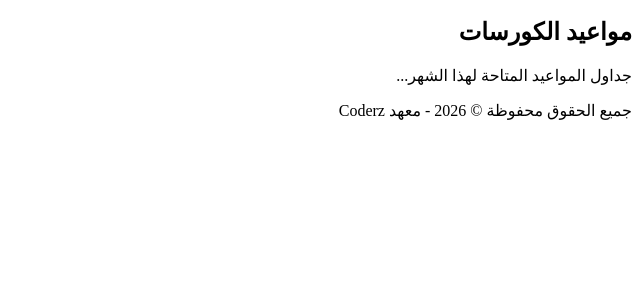
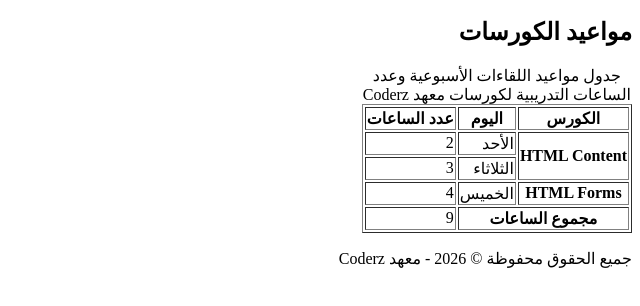
Before and after one commit to Hamzeh21h/coderz-institute, a plain HTML site: page Session-5/Pages/schedule.html in a window 1280 px wide. Shown: the part 140-446 px from the top of the page, without its empty margins (640-1280 px from the left). Drawn offline with Linux system fonts and the light colour scheme.

Commit message:
session-5 add table

```diff
--- a/Session-5/Pages/schedule.html
+++ b/Session-5/Pages/schedule.html
@@ -20,7 +20,45 @@
 
     <main>
         <h2>مواعيد الكورسات</h2>
-        <p>جداول المواعيد المتاحة لهذا الشهر...</p>
+
+        <table border="1">
+            <caption>جدول مواعيد اللقاءات الأسبوعية وعدد الساعات التدريبية لكورسات معهد Coderz</caption>
+
+            <thead>
+                <tr>
+                    <th scope="col">الكورس</th>
+                    <th scope="col">اليوم</th>
+                    <th scope="col">عدد الساعات</th>
+                </tr>
+            </thead>
+
+            <tbody>
+                <tr>
+                    <th scope="row" rowspan="2">HTML Content</th>
+                    <td>الأحد</td>
+                    <td>2</td>
+                </tr>
+                <tr>
+                    <td>الثلاثاء</td>
+                    <td>3</td>
+                </tr>
+            </tbody>
+
+            <tbody>
+                <tr>
+                    <th scope="row">HTML Forms</th>
+                    <td>الخميس</td>
+                    <td>4</td>
+                </tr>
+            </tbody>
+
+            <tfoot>
+                <tr>
+                    <th scope="row" colspan="2">مجموع الساعات</th>
+                    <td>9</td>
+                </tr>
+            </tfoot>
+        </table>
     </main>
 
     <footer>
```
